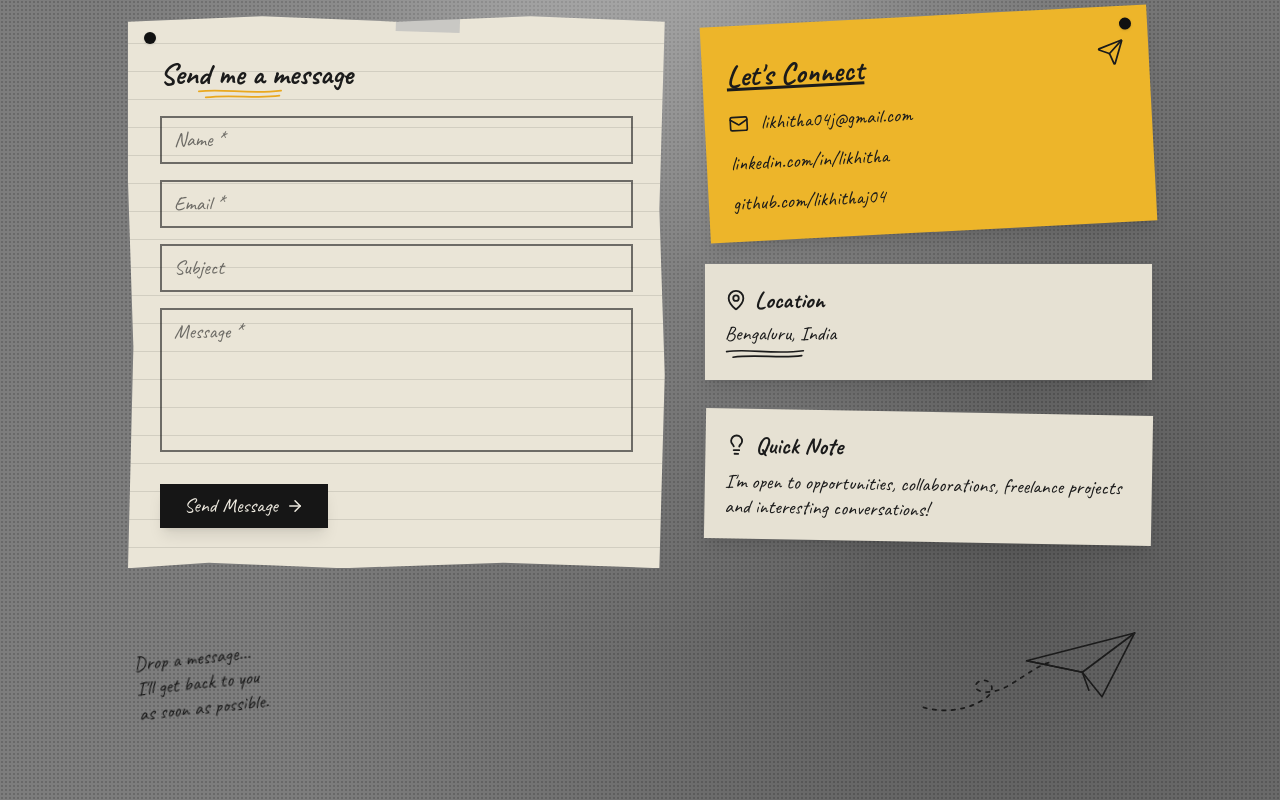
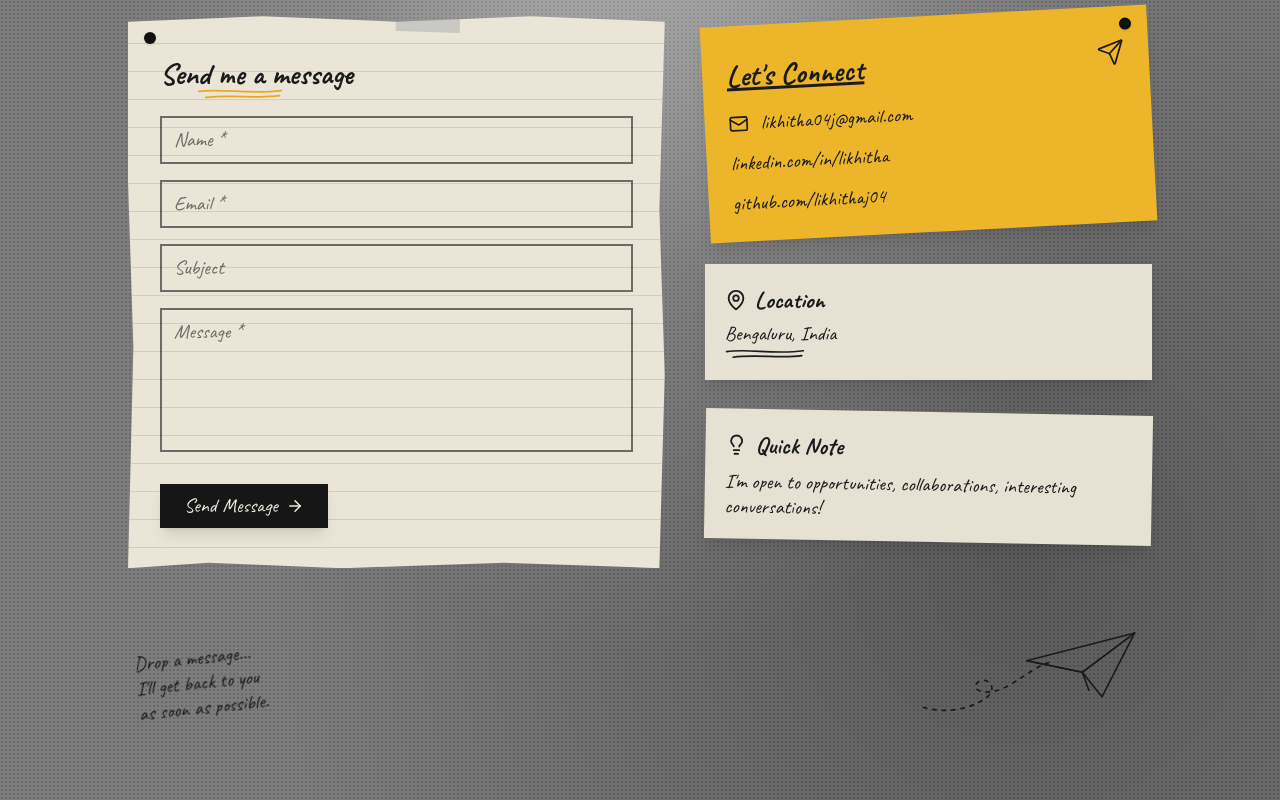
Before and after one commit to likhithaj04/my-Portfolio, a React app in the folder portfolio/: page / in a window 1280 px wide. Shown: the part 3865-4665 px from the top of the page. Built offline with nearby package versions, Linux system fonts and the light colour scheme; the HTML template or start-up script is replaced by a standard one.

Commit message:
made changes to  contact section

```diff
--- a/portfolio/src/contact.jsx
+++ b/portfolio/src/contact.jsx
@@ -272,7 +272,7 @@ export default function Contact() {
               <Lightbulb size={22} /> Quick Note
             </div>
             <p className="mt-2 font-['Caveat'] text-xl leading-tight">
-              I'm open to opportunities, collaborations, freelance projects and interesting conversations!
+              I'm open to opportunities, collaborations,  interesting conversations!
             </p>
           </div>
         </div>
```
